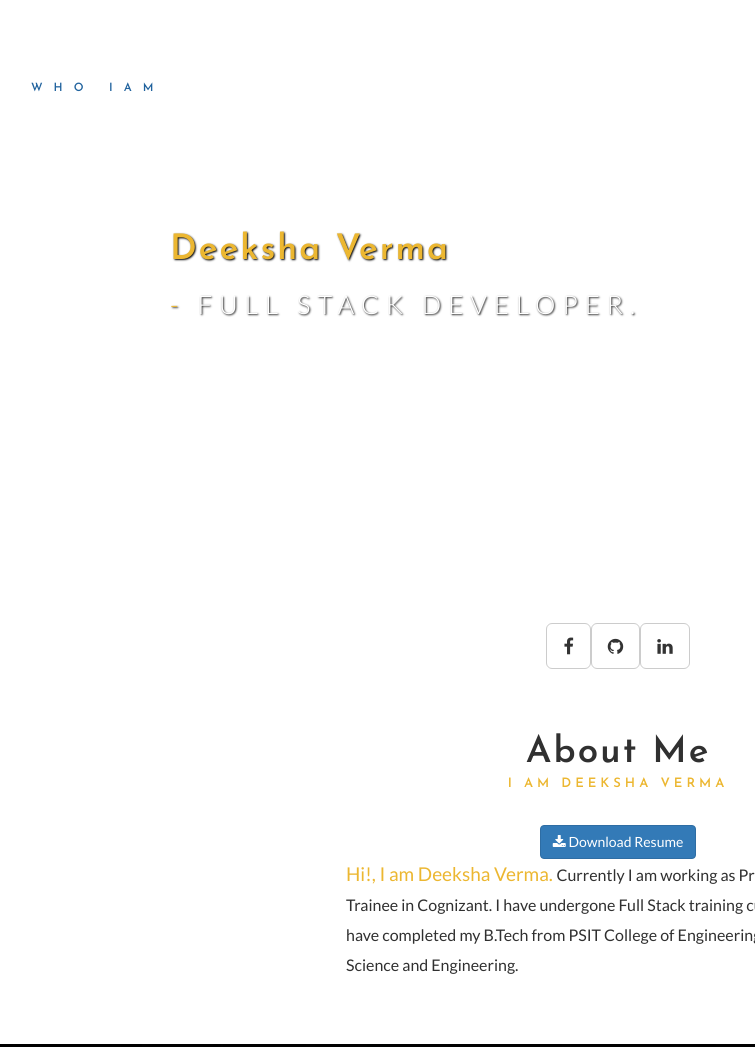
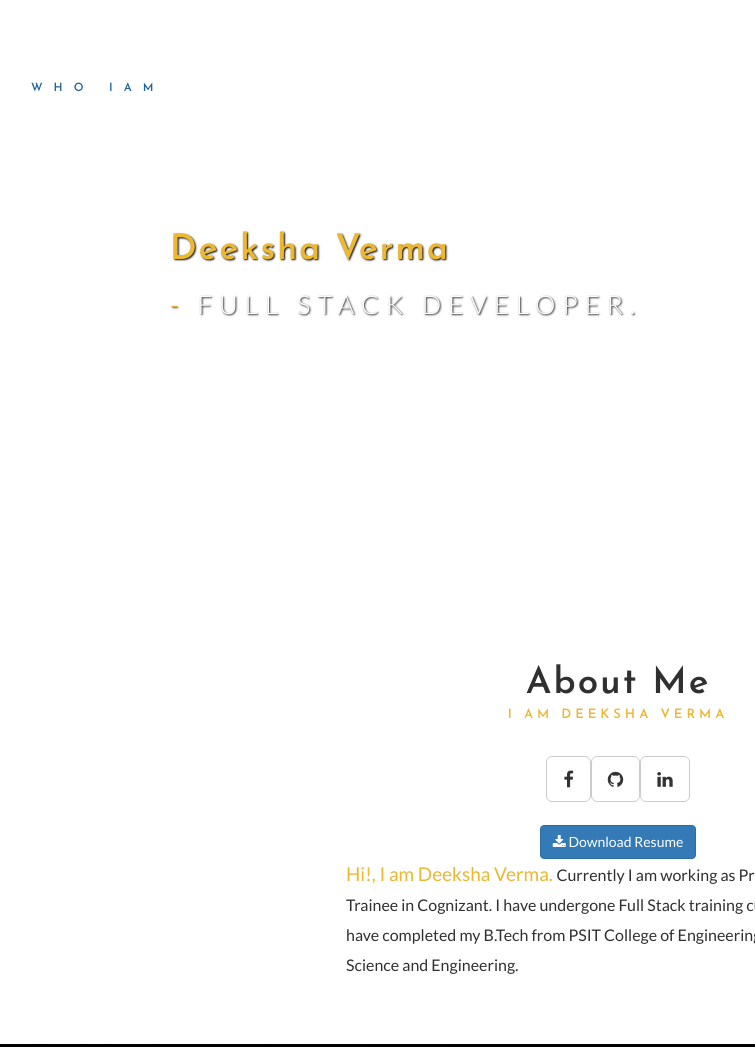
Before and after one commit to DeekshaVerma5497/DeekshaVerma5497.github.io, a plain HTML site: page index.html in a window 1280 px wide. Shown: the top 1047 px of the page, without its empty margins (22-777 px from the left). Drawn offline with Linux system fonts and the light colour scheme.

Commit message:
Update index.html

```diff
--- a/index.html
+++ b/index.html
@@ -57,16 +57,13 @@ Smartphone Compatible web template, free webdesigns for Nokia, Samsung, LG, Sony
 	</div>
 <!-- //banner -->
 <!-- about -->
-<br>
- <div align="center" class="container">
-          <div class="button-container"><a class="btn btn-default btn-round btn-lg btn-icon" href="https://www.facebook.com/deeksha5verma" rel="tooltip" title="Facebook Profile"><i class="fa fa-facebook"></i></a><a class="btn btn-default btn-round btn-lg btn-icon" href="https://github.com/DeekshaVerma5497" rel="tooltip" title="Github Profile link"><i class="fa fa-github"></i></a><a class="btn btn-default btn-round btn-lg btn-icon" href="https://www.linkedin.com/in/deeksha-verma-295833117/" rel="tooltip" title="Linkedin Profile Link"><i class="fa fa-linkedin"></i></a></div>
-        </div>
-
 
 <div class="about" id="about">
 	<div class="col-md-3"></div>
 	<div class="col-md-6 person-info-agileits-w3layouts">
 		<h3 class="w3_head w3_head1">About Me <span>I am Deeksha Verma</span></h3>
+          <div align="center" class="button-container"><a class="btn btn-default btn-round btn-lg btn-icon" href="https://www.facebook.com/deeksha5verma" rel="tooltip" title="Facebook Profile"><i class="fa fa-facebook"></i></a><a class="btn btn-default btn-round btn-lg btn-icon" href="https://github.com/DeekshaVerma5497" rel="tooltip" title="Github Profile link"><i class="fa fa-github"></i></a><a class="btn btn-default btn-round btn-lg btn-icon" href="https://www.linkedin.com/in/deeksha-verma-295833117/" rel="tooltip" title="Linkedin Profile Link"><i class="fa fa-linkedin"></i></a></div>
+<br>
 		 <p class="text-center"><a class="btn btn-primary" href="deeksha-verma.pdf" download><i class="fa fa-download"></i> Download Resume</a></p>
 		<p><span>Hi!, I am Deeksha Verma. </span>
 		Currently I am working as Programmer Analyst Trainee in Cognizant.
```
